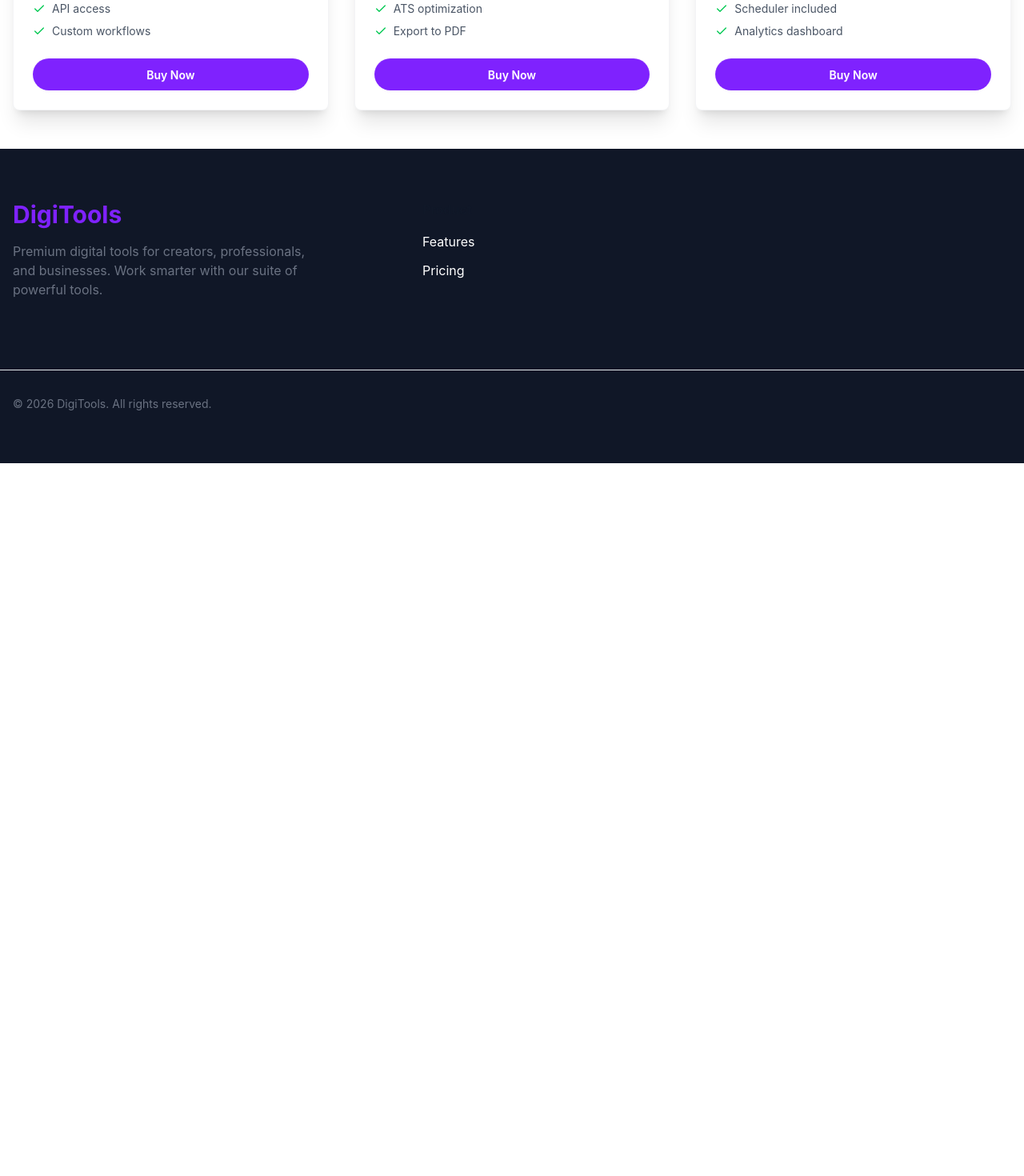
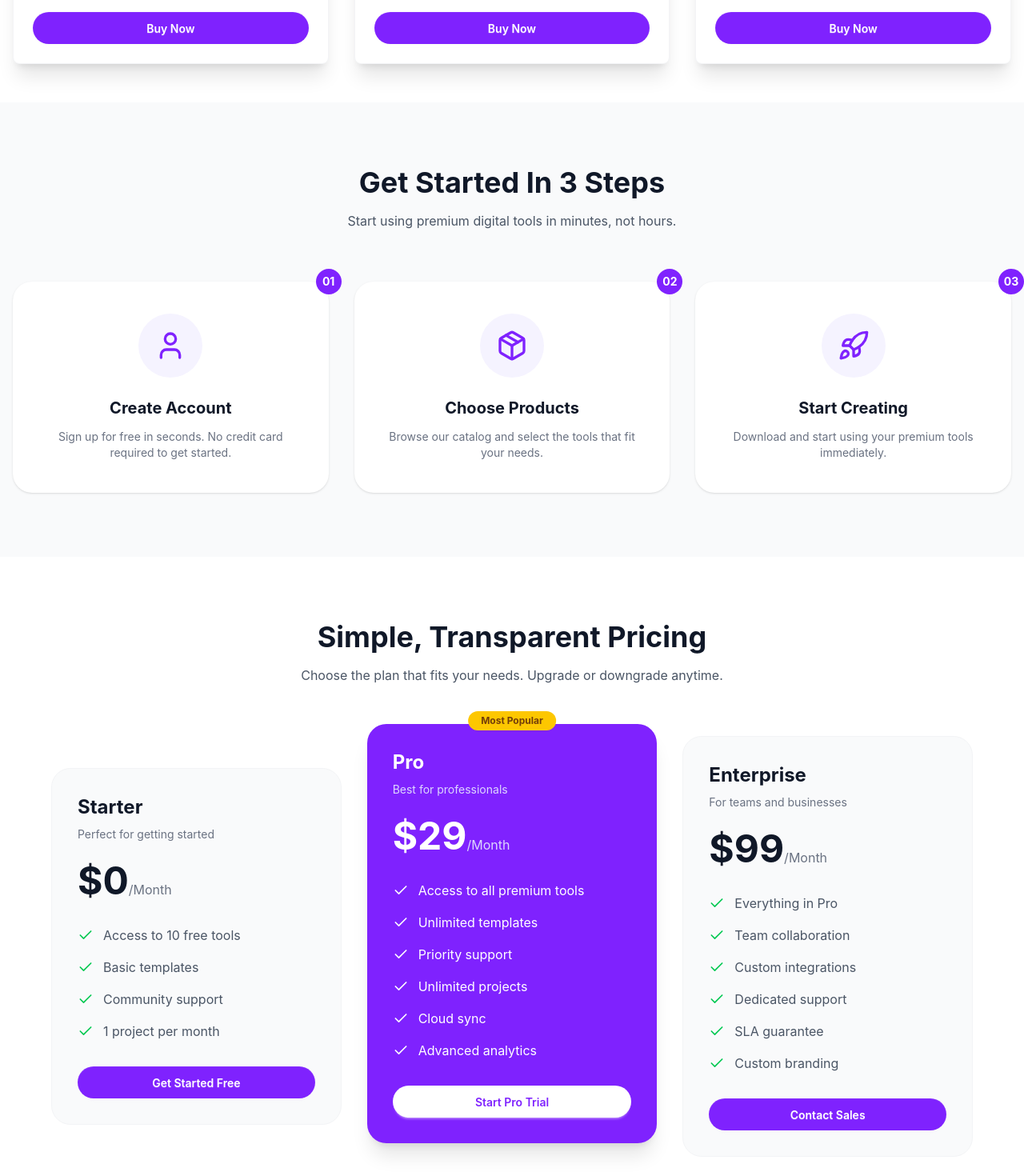
Before and after one commit to KawsarAleev/DigiTools-Platform, a React (Vite) app: page / in a window 1280 px wide. Shown: the part 2320-3790 px from the top of the page at 80% size. Before the commit the page ends 2899 px from the top, so only its background shows below. Built offline with nearby package versions, Linux system fonts and the light colour scheme.

Commit message:
Steps, Pricing and CallToAction Sections

```diff
--- a/src/App.jsx
+++ b/src/App.jsx
@@ -1,11 +1,14 @@
 import { useState } from "react";
 import { ToastContainer } from 'react-toastify';
 import Banner from "./component/Banner";
+import CallToAction from "./component/CallToAction";
 import Cart from "./component/Cart";
 import Footer from "./component/Footer";
 import NavBar from "./component/NavBar";
+import Pricing from "./component/Pricing";
 import Products from "./component/Products";
 import Stats from "./component/Stats";
+import Steps from "./component/Steps";
 
 const getModels = async () => {
   const res = await fetch("/products.json");
@@ -27,14 +30,13 @@ export default function App() {
 
       <div className="py-16 bg-white text-center">
         <h2 className="text-4xl font-bold text-gray-900 mb-4">Premium Digital Tools</h2>
-        <p className="text-gray-600 mb-10">Choose from our curated collection of premium digital products.</p>
+        <p className="text-gray-600 mb-10">Choose from our curated collection of premium digital products designed to boost your productivity and creativity.</p>
 
-        <div className="flex justify-center mb-10">
-          <div className="inline-flex items-center p-1 border border-gray-100 rounded-full bg-white">
+        <div className="tabs tabs-boxed justify-center bg-transparent max-w-xs mx-auto">
           <input
             type="radio"
             name="my_tabs_1"
-              className="tab rounded-full w-36 h-12 checked:!bg-gradient-to-r checked:!from-violet-600 checked:!to-purple-500 checked:!text-white transition-all duration-300"
+            className="tab rounded-full w-40"
             aria-label="Products"
             onChange={() => setActiveTab("model")}
             checked={activeTab === "model"}
@@ -42,12 +44,11 @@ export default function App() {
           <input
             type="radio"
             name="my_tabs_1"
-              className="tab rounded-full w-36 h-12 checked:!bg-gradient-to-r checked:!from-violet-600 checked:!to-purple-500 checked:!text-white transition-all duration-300"
+            className="tab rounded-full w-40"
             aria-label={`Cart (${carts.length})`}
             onChange={() => setActiveTab("cart")}
             checked={activeTab === "cart"}
           />
-          </div>
         </div>
       </div>
 
@@ -57,6 +58,9 @@ export default function App() {
         <Cart carts={carts} setCarts={setCarts} />
       )}
 
+      <Steps />
+      <Pricing />
+      <CallToAction />
       <Footer />
       <ToastContainer position="top-right" autoClose={3000} />
     </div>
--- /dev/null
+++ b/src/component/CallToAction.jsx
@@ -0,0 +1,26 @@
+export default function CallToAction() {
+  return (
+    <div className="bg-gradient-to-r from-violet-600 to-purple-500 py-24 text-center text-white">
+      <div className="max-w-4xl mx-auto px-4">
+        <h2 className="text-4xl md:text-5xl font-bold mb-6">
+          Ready To Transform Your Workflow?
+        </h2>
+        <p className="opacity-90 mb-10 text-lg max-w-2xl mx-auto">
+          Join thousands of professionals who are already using DigiTools to work smarter.
+          Start your free trial today.
+        </p>
+        <div className="flex flex-wrap justify-center gap-4">
+          <button className="bg-white text-violet-600 font-semibold py-3 px-10 rounded-full hover:bg-gray-100 transition-colors">
+            Explore Products
+          </button>
+          <button className="border-2 border-white/30 bg-transparent text-white font-semibold py-3 px-10 rounded-full hover:bg-white/10 transition-colors">
+            View Pricing
+          </button>
+        </div>
+        <p className="opacity-70 text-sm mt-8">
+          14-day free trial • No credit card required • Cancel anytime
+        </p>
+      </div>
+    </div>
+  );
+}
--- /dev/null
+++ b/src/component/Pricing.jsx
@@ -0,0 +1,103 @@
+import { Check } from "lucide-react";
+
+export default function Pricing() {
+  return (
+    <div className="py-20">
+      <div className="max-w-7xl mx-auto px-4">
+        <div className="text-center mb-16">
+          <h2 className="text-4xl font-bold text-gray-900 mb-4">Simple, Transparent Pricing</h2>
+          <p className="text-gray-600">Choose the plan that fits your needs. Upgrade or downgrade anytime.</p>
+        </div>
+
+        <div className="grid grid-cols-1 lg:grid-cols-3 gap-8 max-w-6xl mx-auto items-center">
+          <div className="bg-gray-50 rounded-3xl p-8 border border-gray-100">
+            <h3 className="text-2xl font-bold text-gray-900 mb-2">Starter</h3>
+            <p className="text-gray-500 text-sm mb-6">Perfect for getting started</p>
+            <div className="mb-8">
+              <span className="text-5xl font-bold text-gray-900">$0</span>
+              <span className="text-gray-500">/Month</span>
+            </div>
+            <ul className="space-y-4 mb-8">
+              <li className="flex items-center gap-3 text-gray-600">
+                <Check className="w-5 h-5 text-green-500" /> Access to 10 free tools
+              </li>
+              <li className="flex items-center gap-3 text-gray-600">
+                <Check className="w-5 h-5 text-green-500" /> Basic templates
+              </li>
+              <li className="flex items-center gap-3 text-gray-600">
+                <Check className="w-5 h-5 text-green-500" /> Community support
+              </li>
+              <li className="flex items-center gap-3 text-gray-600">
+                <Check className="w-5 h-5 text-green-500" /> 1 project per month
+              </li>
+            </ul>
+            <button className="btn w-full bg-violet-600 hover:bg-violet-700 text-white border-none rounded-full py-3">Get Started Free</button>
+          </div>
+
+          <div className="bg-violet-600 rounded-3xl p-8 shadow-xl relative transform lg:-translate-y-4 text-white">
+            <div className="absolute -top-4 left-1/2 -translate-x-1/2 bg-yellow-400 text-yellow-900 text-xs font-bold px-4 py-1 rounded-full whitespace-nowrap">
+              Most Popular
+            </div>
+            <h3 className="text-2xl font-bold mb-2">Pro</h3>
+            <p className="text-violet-200 text-sm mb-6">Best for professionals</p>
+            <div className="mb-8">
+              <span className="text-5xl font-bold">$29</span>
+              <span className="text-violet-200">/Month</span>
+            </div>
+            <ul className="space-y-4 mb-8">
+              <li className="flex items-center gap-3">
+                <Check className="w-5 h-5 text-white" /> Access to all premium tools
+              </li>
+              <li className="flex items-center gap-3">
+                <Check className="w-5 h-5 text-white" /> Unlimited templates
+              </li>
+              <li className="flex items-center gap-3">
+                <Check className="w-5 h-5 text-white" /> Priority support
+              </li>
+              <li className="flex items-center gap-3">
+                <Check className="w-5 h-5 text-white" /> Unlimited projects
+              </li>
+              <li className="flex items-center gap-3">
+                <Check className="w-5 h-5 text-white" /> Cloud sync
+              </li>
+              <li className="flex items-center gap-3">
+                <Check className="w-5 h-5 text-white" /> Advanced analytics
+              </li>
+            </ul>
+            <button className="btn w-full bg-white text-violet-600 hover:bg-gray-50 border-none rounded-full py-3">Start Pro Trial</button>
+          </div>
+
+          <div className="bg-gray-50 rounded-3xl p-8 border border-gray-100">
+            <h3 className="text-2xl font-bold text-gray-900 mb-2">Enterprise</h3>
+            <p className="text-gray-500 text-sm mb-6">For teams and businesses</p>
+            <div className="mb-8">
+              <span className="text-5xl font-bold text-gray-900">$99</span>
+              <span className="text-gray-500">/Month</span>
+            </div>
+            <ul className="space-y-4 mb-8">
+              <li className="flex items-center gap-3 text-gray-600">
+                <Check className="w-5 h-5 text-green-500" /> Everything in Pro
+              </li>
+              <li className="flex items-center gap-3 text-gray-600">
+                <Check className="w-5 h-5 text-green-500" /> Team collaboration
+              </li>
+              <li className="flex items-center gap-3 text-gray-600">
+                <Check className="w-5 h-5 text-green-500" /> Custom integrations
+              </li>
+              <li className="flex items-center gap-3 text-gray-600">
+                <Check className="w-5 h-5 text-green-500" /> Dedicated support
+              </li>
+              <li className="flex items-center gap-3 text-gray-600">
+                <Check className="w-5 h-5 text-green-500" /> SLA guarantee
+              </li>
+              <li className="flex items-center gap-3 text-gray-600">
+                <Check className="w-5 h-5 text-green-500" /> Custom branding
+              </li>
+            </ul>
+            <button className="btn w-full bg-violet-600 hover:bg-violet-700 text-white border-none rounded-full py-3">Contact Sales</button>
+          </div>
+        </div>
+      </div>
+    </div>
+  );
+}
--- /dev/null
+++ b/src/component/Steps.jsx
@@ -0,0 +1,47 @@
+import { Package, Rocket, User } from "lucide-react";
+
+export default function Steps() {
+  return (
+    <div className="bg-gray-50 py-20">
+      <div className="max-w-7xl mx-auto px-4 text-center">
+        <h2 className="text-4xl font-bold text-gray-900 mb-4">Get Started In 3 Steps</h2>
+        <p className="text-gray-600 mb-16">Start using premium digital tools in minutes, not hours.</p>
+
+        <div className="grid grid-cols-1 md:grid-cols-3 gap-8">
+          <div className="bg-white p-10 rounded-3xl shadow-sm relative">
+            <div className="absolute -top-4 -right-4 w-8 h-8 bg-violet-600 text-white rounded-full flex items-center justify-center font-bold text-sm">
+              01
+            </div>
+            <div className="w-20 h-20 mx-auto bg-violet-50 rounded-full flex items-center justify-center mb-6 text-violet-600">
+              <User size={40} />
+            </div>
+            <h3 className="text-xl font-bold text-gray-900 mb-3">Create Account</h3>
+            <p className="text-gray-500 text-sm">Sign up for free in seconds. No credit card required to get started.</p>
+          </div>
+
+          <div className="bg-white p-10 rounded-3xl shadow-sm relative">
+            <div className="absolute -top-4 -right-4 w-8 h-8 bg-violet-600 text-white rounded-full flex items-center justify-center font-bold text-sm">
+              02
+            </div>
+            <div className="w-20 h-20 mx-auto bg-violet-50 rounded-full flex items-center justify-center mb-6 text-violet-600">
+              <Package size={40} />
+            </div>
+            <h3 className="text-xl font-bold text-gray-900 mb-3">Choose Products</h3>
+            <p className="text-gray-500 text-sm">Browse our catalog and select the tools that fit your needs.</p>
+          </div>
+
+          <div className="bg-white p-10 rounded-3xl shadow-sm relative">
+            <div className="absolute -top-4 -right-4 w-8 h-8 bg-violet-600 text-white rounded-full flex items-center justify-center font-bold text-sm">
+              03
+            </div>
+            <div className="w-20 h-20 mx-auto bg-violet-50 rounded-full flex items-center justify-center mb-6 text-violet-600">
+              <Rocket size={40} />
+            </div>
+            <h3 className="text-xl font-bold text-gray-900 mb-3">Start Creating</h3>
+            <p className="text-gray-500 text-sm">Download and start using your premium tools immediately.</p>
+          </div>
+        </div>
+      </div>
+    </div>
+  );
+}
```
Lines whose indentation alone changed are shown as unchanged.
